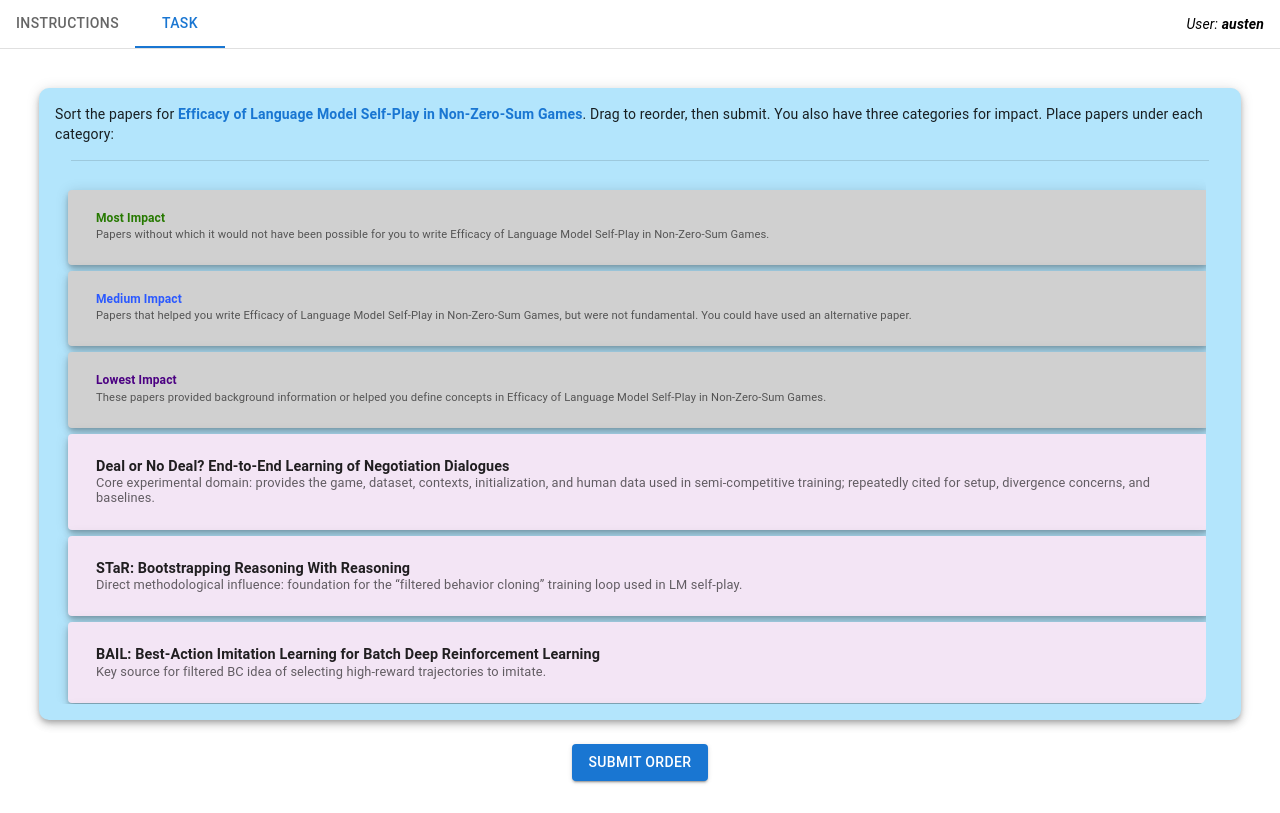
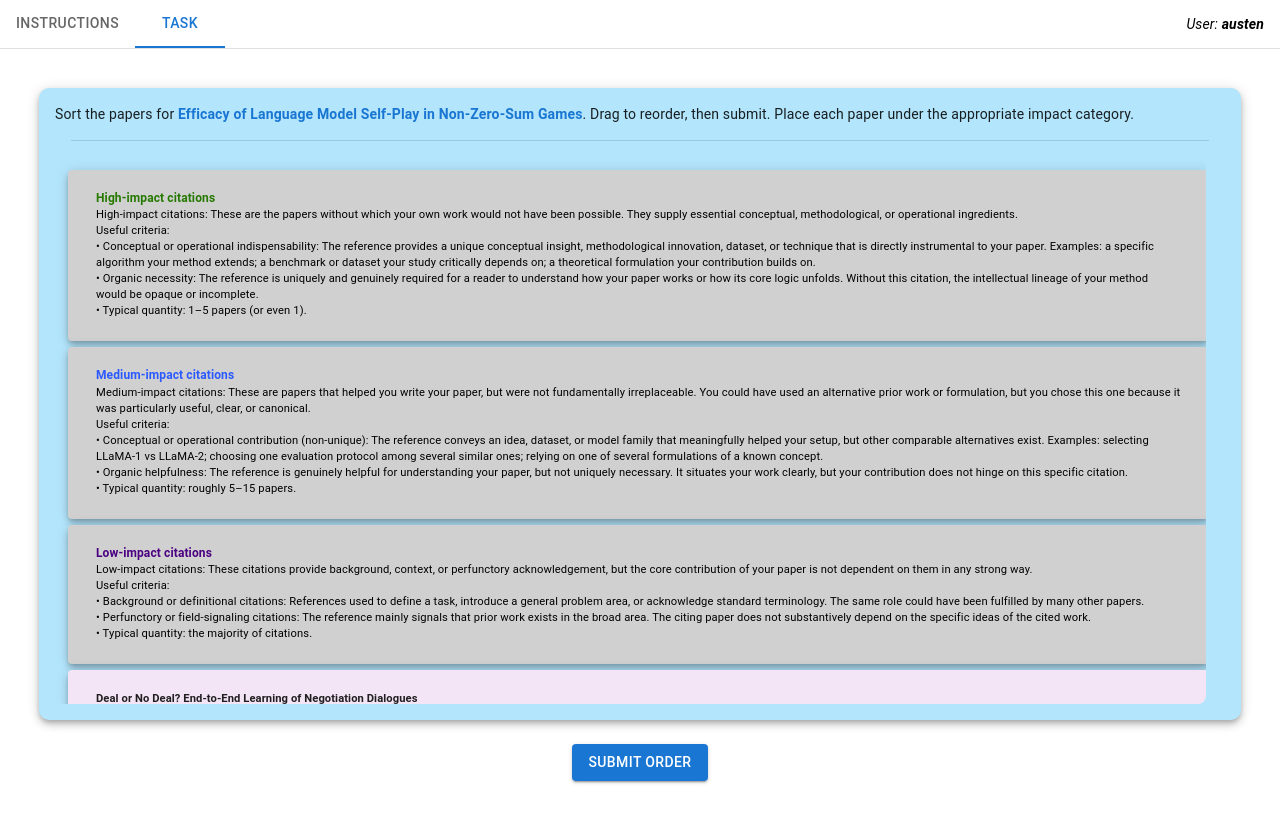
Before and after one commit to isgla/ranking-annotation-website-v2, a React (Create React App) app: page / in a window 1280 px wide. Both pictures are taken after a click on the tab "TASK". Built offline with nearby package versions, Linux system fonts and the light colour scheme.

Commit message:
Editing descriptions

```diff
--- a/src/prototypes/SelectionForm.jsx
+++ b/src/prototypes/SelectionForm.jsx
@@ -51,7 +51,6 @@ function SelectionForm({ data, onNext }) {
       return;
     }
 
-    // Save responses including category
     let currentCategory = null;
     const paperWithCategory = [];
     items.forEach((id) => {
@@ -98,10 +97,14 @@ function SelectionForm({ data, onNext }) {
       return (
         <Box sx={{ py: 0.25, px: 1 }}>
           <Typography sx={{ fontWeight: "bold", fontSize: "0.75rem", lineHeight: 1.1, color: getFontColor(id) }}>
-            Most Impact
+            High-impact citations
           </Typography>
-          <Typography variant="body2" sx={{ fontSize: "0.7rem", color: "text.secondary", mt: 0.25 }}>
-            Papers without which it would not have been possible for you to write {paperTitle}.
+          <Typography variant="body2" sx={{ fontSize: "0.7rem", color: "black", mt: 0.25 }}>
+            High-impact citations: These are the papers without which your own work would not have been possible. They supply essential conceptual, methodological, or operational ingredients.<br/>
+            Useful criteria:<br/>
+            • Conceptual or operational indispensability: The reference provides a unique conceptual insight, methodological innovation, dataset, or technique that is directly instrumental to your paper. Examples: a specific algorithm your method extends; a benchmark or dataset your study critically depends on; a theoretical formulation your contribution builds on.<br/>
+            • Organic necessity: The reference is uniquely and genuinely required for a reader to understand how your paper works or how its core logic unfolds. Without this citation, the intellectual lineage of your method would be opaque or incomplete.<br/>
+            • Typical quantity: 1–5 papers (or even 1).
           </Typography>
         </Box>
       );
@@ -110,10 +113,14 @@ function SelectionForm({ data, onNext }) {
       return (
         <Box sx={{ py: 0.25, px: 1 }}>
           <Typography sx={{ fontWeight: "bold", fontSize: "0.75rem", lineHeight: 1.1, color: getFontColor(id) }}>
-            Medium Impact
+            Medium-impact citations
           </Typography>
-          <Typography variant="body2" sx={{ fontSize: "0.7rem", color: "text.secondary", mt: 0.25 }}>
-            Papers that helped you write {paperTitle}, but were not fundamental. You could have used an alternative paper.
+          <Typography variant="body2" sx={{ fontSize: "0.7rem", color: "black", mt: 0.25 }}>
+            Medium-impact citations: These are papers that helped you write your paper, but were not fundamentally irreplaceable. You could have used an alternative prior work or formulation, but you chose this one because it was particularly useful, clear, or canonical.<br/>
+            Useful criteria:<br/>
+            • Conceptual or operational contribution (non-unique): The reference conveys an idea, dataset, or model family that meaningfully helped your setup, but other comparable alternatives exist. Examples: selecting LLaMA‑1 vs LLaMA‑2; choosing one evaluation protocol among several similar ones; relying on one of several formulations of a known concept.<br/>
+            • Organic helpfulness: The reference is genuinely helpful for understanding your paper, but not uniquely necessary. It situates your work clearly, but your contribution does not hinge on this specific citation.<br/>
+            • Typical quantity: roughly 5–15 papers.
           </Typography>
         </Box>
       );
@@ -122,21 +129,25 @@ function SelectionForm({ data, onNext }) {
       return (
         <Box sx={{ py: 0.25, px: 1 }}>
           <Typography sx={{ fontWeight: "bold", fontSize: "0.75rem", lineHeight: 1.1, color: getFontColor(id) }}>
-            Lowest Impact
+            Low-impact citations
           </Typography>
-          <Typography variant="body2" sx={{ fontSize: "0.7rem", color: "text.secondary", mt: 0.25 }}>
-            These papers provided background information or helped you define concepts in {paperTitle}.
+          <Typography variant="body2" sx={{ fontSize: "0.7rem", color: "black", mt: 0.25 }}>
+            Low-impact citations: These citations provide background, context, or perfunctory acknowledgement, but the core contribution of your paper is not dependent on them in any strong way.<br/>
+            Useful criteria:<br/>
+            • Background or definitional citations: References used to define a task, introduce a general problem area, or acknowledge standard terminology. The same role could have been fulfilled by many other papers.<br/>
+            • Perfunctory or field‑signaling citations: The reference mainly signals that prior work exists in the broad area. The citing paper does not substantively depend on the specific ideas of the cited work.<br/>
+            • Typical quantity: the majority of citations.
           </Typography>
         </Box>
       );
 
     const paper = paperMap.get(id);
     return (
-      <Box sx={{ py: 0.5, px: 1 }}>
-        <Typography variant="subtitle2" sx={{ fontWeight: "bold", fontSize: "0.9rem", lineHeight: 1.2 }}>
+      <Box sx={{ py: 0.25, px: 1 }}>
+        <Typography variant="subtitle2" sx={{ fontWeight: "bold", fontSize: "0.7rem", lineHeight: 1.2 }}>
           {paper.title}
         </Typography>
-        <Typography variant="body2" sx={{ fontSize: "0.8rem", color: "text.secondary", lineHeight: 1.2 }}>
+        <Typography variant="body2" sx={{ fontSize: "0.8rem", color: "black", lineHeight: 1.2 }}>
           {paper.reason}
         </Typography>
       </Box>
@@ -151,7 +162,7 @@ function SelectionForm({ data, onNext }) {
           <Link href={paperLink} target="_blank" rel="noopener noreferrer" underline="hover" sx={{ fontWeight: "bold" }}>
             {paperTitle}
           </Link>
-          . Drag to reorder, then submit. You also have three categories for impact. Place papers under each category:
+          . Drag to reorder, then submit. Place each paper under the appropriate impact category.
         </Typography>
 
         <Divider variant="middle" sx={{ mb: 2 }} />
@@ -170,7 +181,7 @@ function SelectionForm({ data, onNext }) {
                       marginBottom: "6px",
                       backgroundColor: id.startsWith("separator-") ? "#d0d0d0" : getPaperColor(id),
                       borderRadius: "4px",
-                      py: 0.5,
+                      py: 0.25,
                       px: 1,
                       cursor: id.startsWith("separator-") ? "grab" : "pointer",
                     }}
```
